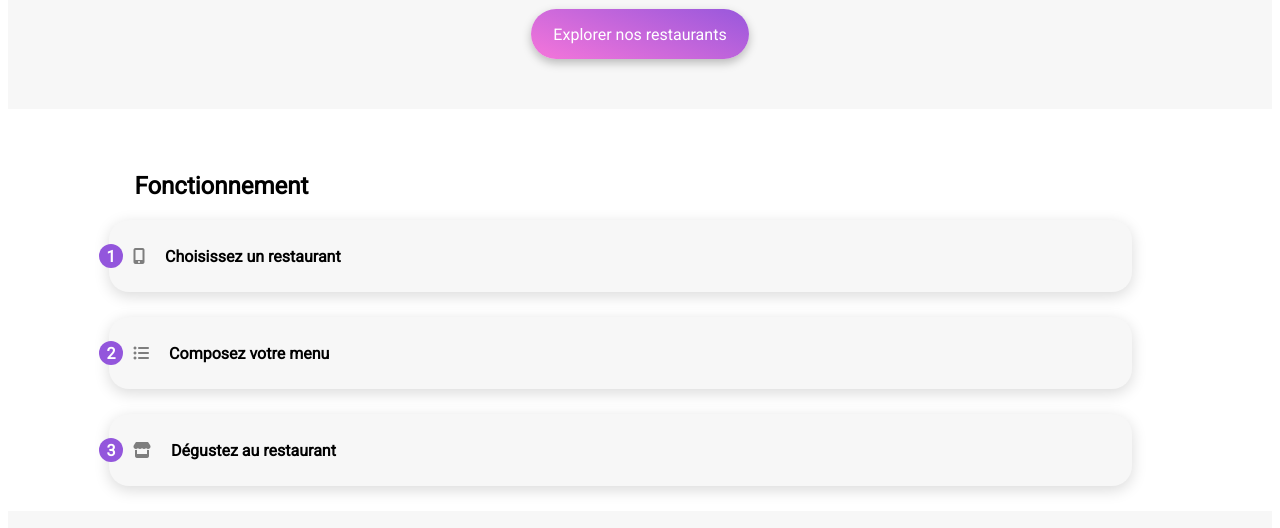
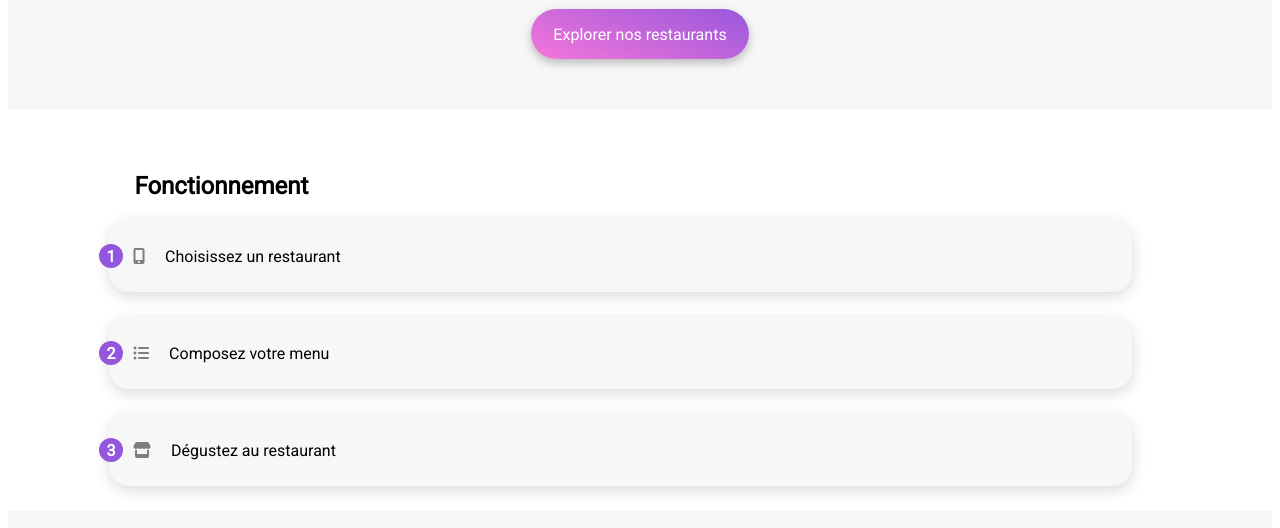
Before and after one commit to mehdikoob/OpenClassrooms-OhmyfoodP4, a plain HTML site: page index.html in a window 1280 px wide. Shown: the part 248-776 px from the top of the page. Drawn offline with Linux system fonts and the light colour scheme; a web font is replaced by a local one.

Commit message:
font weight boutons 1,2,3

```diff
--- a/css/style.css
+++ b/css/style.css
@@ -1,6 +1,10 @@
 /* Général */
 * {
 	font-family: 'Roboto', sans-serif;
+}
+
+.stylefont {
+	font-style: normal;
 }
 
 .bloc-logo {
@@ -82,6 +86,10 @@ nav {
 	align-items: center;
 	margin-bottom: 50px;
 	cursor: pointer;
+}
+
+.button-funct p {
+	font-weight: 500;
 }
 
 
--- a/css/style2.css
+++ b/css/style2.css
@@ -1,6 +1,6 @@
 /* Général */
 * {
-	font-family: 'Roboto'
+	font-family: 'Roboto', sans-serif;
 }
 
 .flex {
--- a/index.html
+++ b/index.html
@@ -45,7 +45,7 @@
                     <div class="number-container">
                         <div class="number">1</div>
                     </div>
-                    <i class="fa-solid fa-mobile-screen-button icon-flex"></i> Choisissez un restaurant
+                    <i class="fa-solid fa-mobile-screen-button icon-flex"></i> <p> Choisissez un restaurant </p>
                 </div>
 
                 <!-- BOUTON 2 -->
@@ -53,7 +53,7 @@
                     <div class="number-container">
                         <div class="number">2</div>
                     </div>
-                    <i class="fa-solid fa-list-ul icon-flex"></i> Composez votre menu
+                    <i class="fa-solid fa-list-ul icon-flex"></i> <p> Composez votre menu </p>
                 </div>
 
                 <!-- BOUTON 3 -->
@@ -61,7 +61,7 @@
                     <div class="number-container">
                         <div class="number">3</div>
                     </div>
-                    <i class="fa-solid fa-store icon-flex"></i>Dégustez au restaurant
+                    <i class="fa-solid fa-store icon-flex"></i> <p> Dégustez au restaurant </p>
                 </div>
 
 
```
